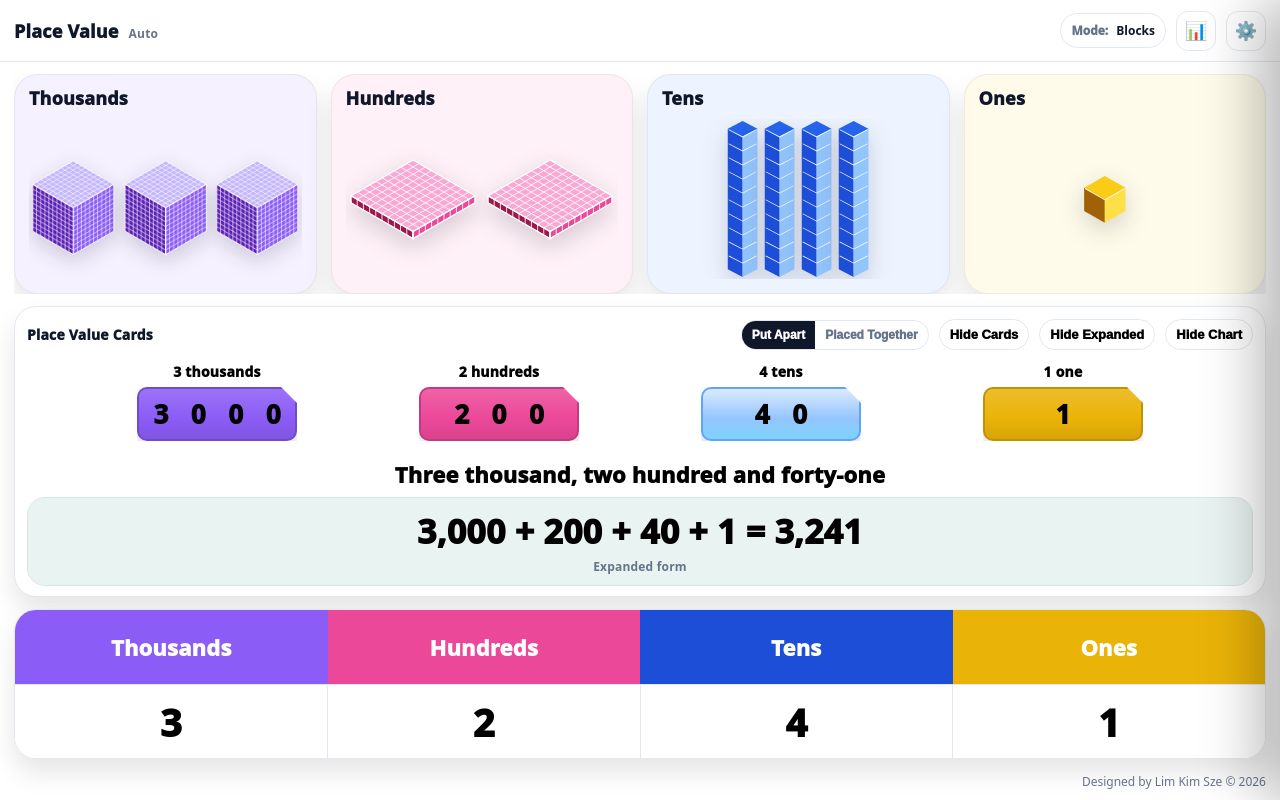
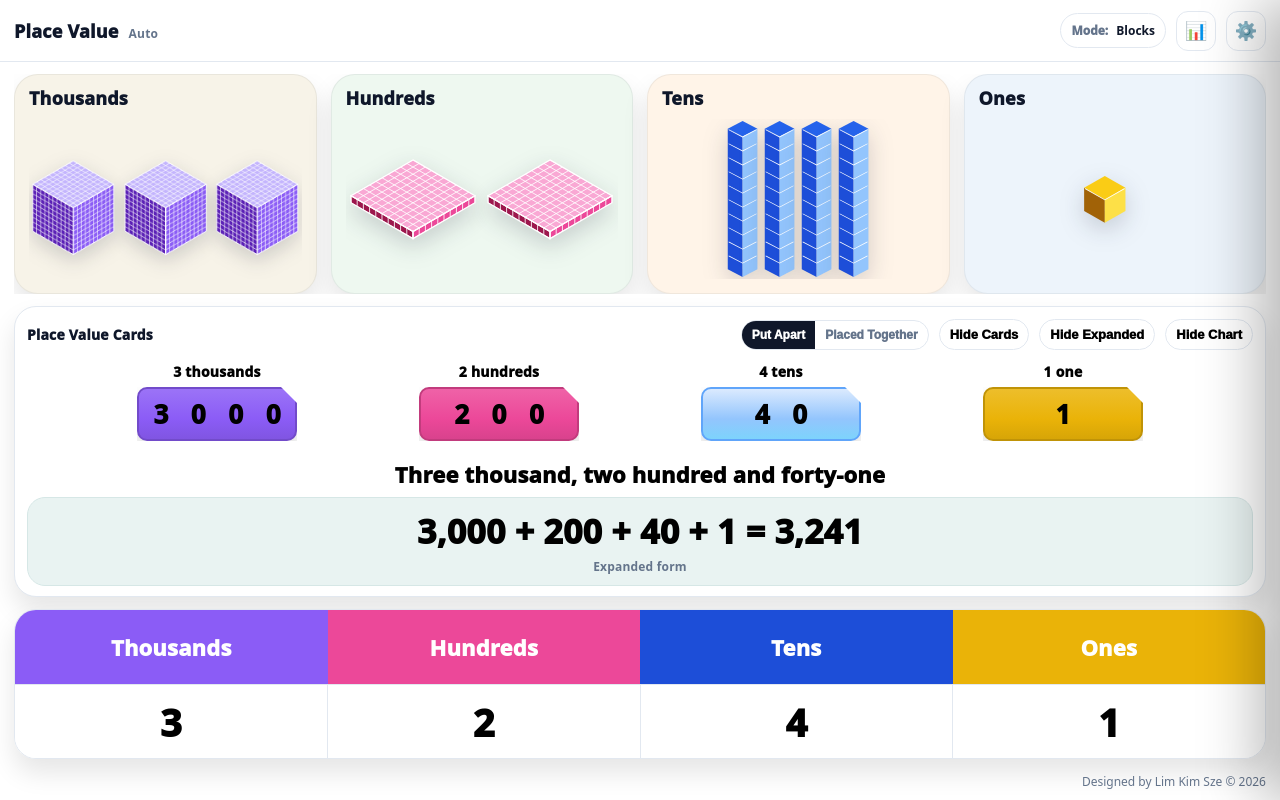
Before and after one commit to limkimsze-maker/Place-Value-Chart-for-Counting, a plain HTML site: page index.html in a window 1280 px wide. Drawn offline with Linux system fonts and the light colour scheme.

Commit message:
Update index.html

```diff
--- a/index.html
+++ b/index.html
@@ -27,10 +27,10 @@
     --c-m-h:#7c3aed;  --c-m-t:#f3e8ff; /* millions */
     --c-ht-h:#2563eb; --c-ht-t:#e0f2fe; /* hundred thousands */
     --c-tt-h:#ef4444; --c-tt-t:#ffe4e6; /* ten thousands */
-    --c-th-h:#8b5cf6; --c-th-t:#f6f1ff; /* thousands */
-    --c-h-h:#ec4899;  --c-h-t:#fff1f7; /* hundreds */
-    --c-t-h:#1d4ed8;  --c-t-t:#eef4ff; /* tens */
-    --c-o-h:#eab308;  --c-o-t:#fffbea; /* ones */
+    --c-th-h:#8b5cf6; --c-th-t:#f7f3e8; /* thousands mat: warm ivory for strong contrast */
+    --c-h-h:#ec4899;  --c-h-t:#eef8f0; /* hundreds mat: soft mint for strong contrast */
+    --c-t-h:#1d4ed8;  --c-t-t:#fff4e8; /* tens mat: soft peach for strong contrast */
+    --c-o-h:#eab308;  --c-o-t:#edf4fb; /* ones mat: cool mist for strong contrast */
   }
 
   /* ✅ when settings are open, reserve space on the right (desktop) */
```
